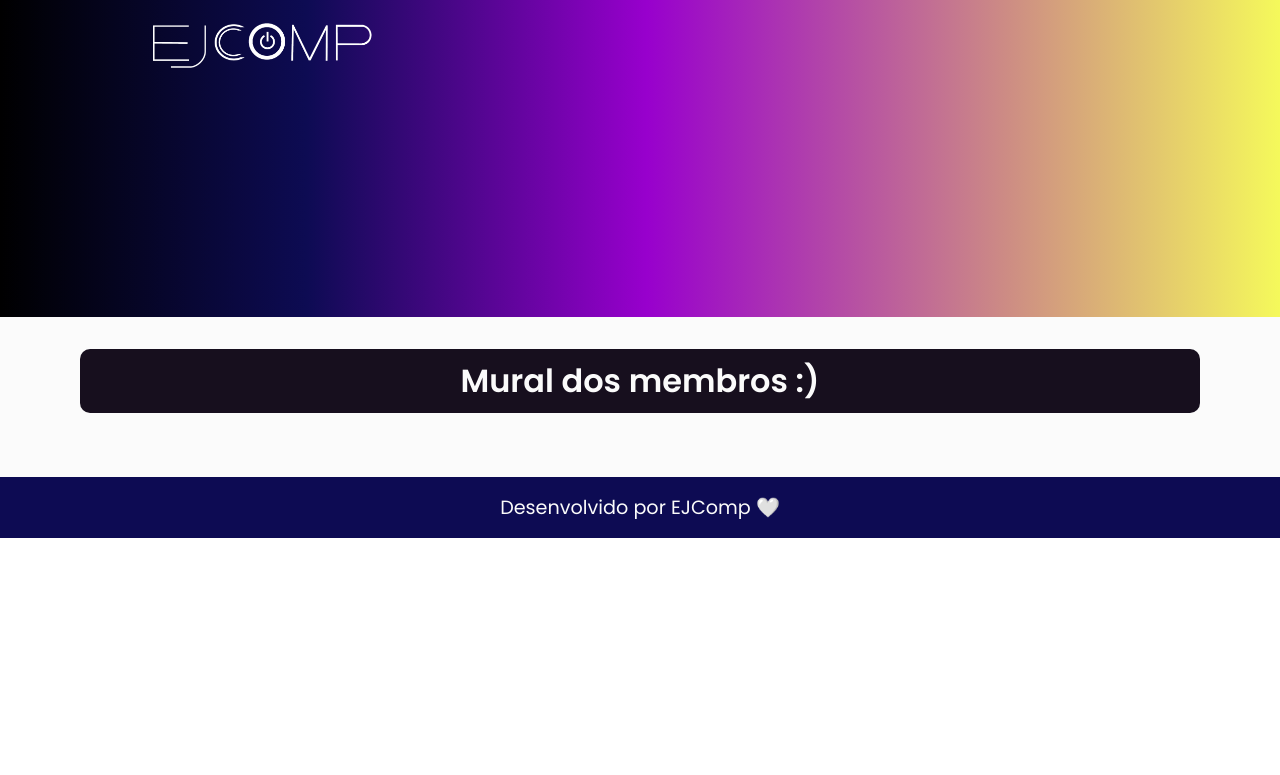
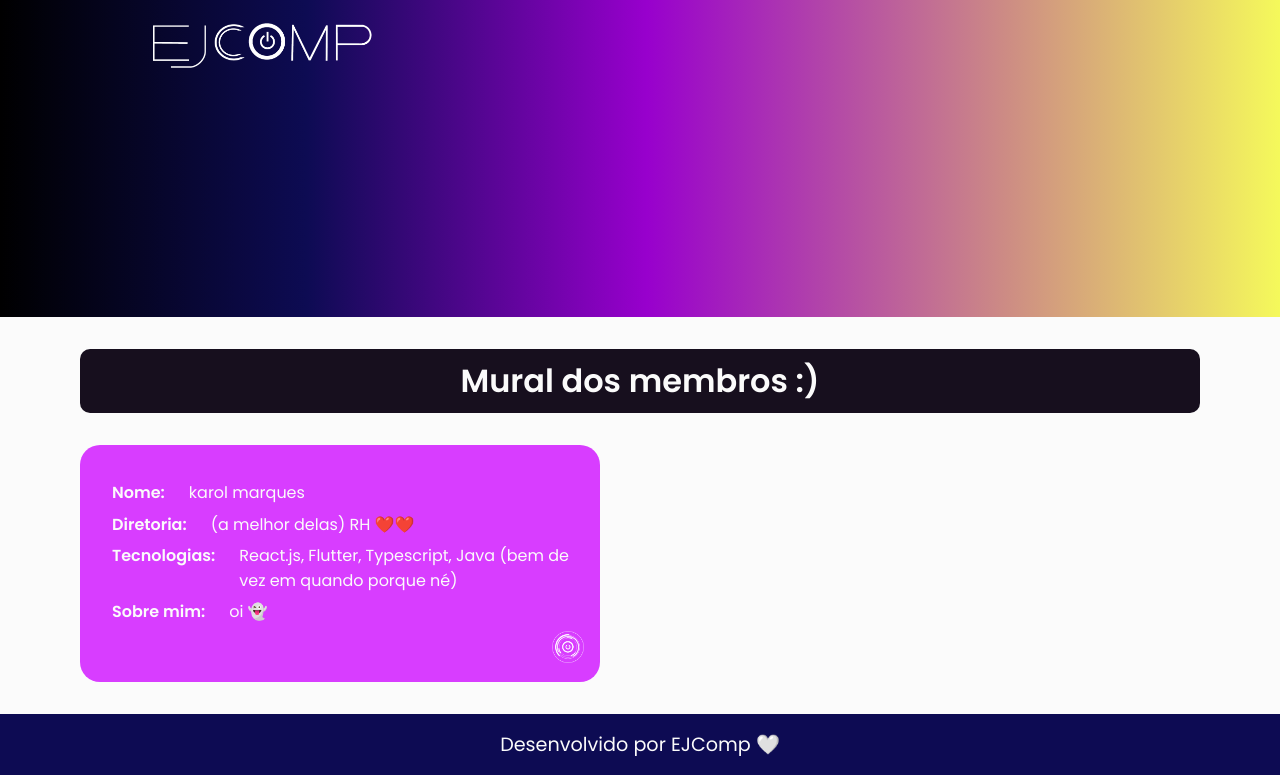
Before and after one commit to ejcompunesp/hacktoberfest2022, a React (Create React App) app: page / in a window 1280 px wide. Shown: the part 483-1258 px from the top of the page. Before the commit the page ends 1021 px from the top, so only its background shows below. Built offline with nearby package versions, Linux system fonts and the light colour scheme.

Commit message:
add karol

```diff
--- a/src/mural.ts
+++ b/src/mural.ts
@@ -15,4 +15,10 @@ export const members: arrayMemberType = [
   //   tecnologias: "React.js, Flutter, Typescript, Java (bem de vez em quando porque né)",
   //   sobreMim: "oi 👻"
   // },
+  {
+    nome: "karol marques",
+    diretoria: "(a melhor delas) RH ❤️️❤️️",
+    tecnologias: "React.js, Flutter, Typescript, Java (bem de vez em quando porque né)",
+    sobreMim: "oi 👻"
+  },
 ];
```
